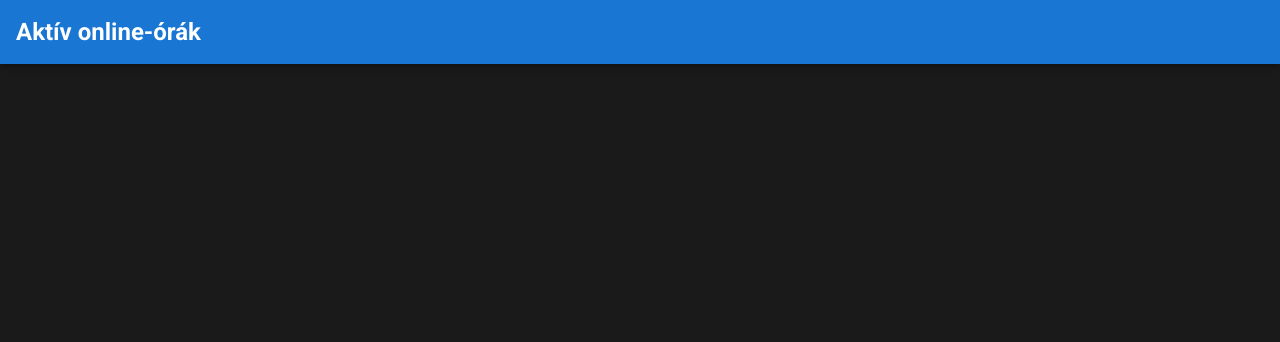
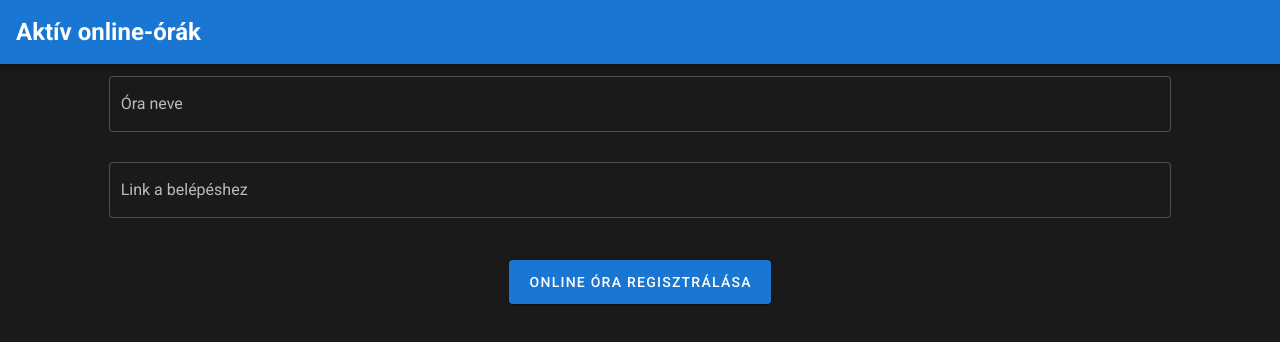
Before and after one commit to MarcellVokk/onlineokti-5a-admin, a Vue app: page / in a window 1280 px wide. Shown: the top 342 px of the page. Built offline with nearby package versions, Linux system fonts and the light colour scheme; what vuefire would draw is missing.

Commit message:
minor fixes

```diff
--- a/src/components/listOfClasses.vue
+++ b/src/components/listOfClasses.vue
@@ -49,7 +49,8 @@ export default {
             db.collection("classes").doc(id).delete();
         },
         isNotInConfig() {
-            return 1 !== 1;
+            //true if admin mode
+            return true;
         }
     },
     firestore: {
```
